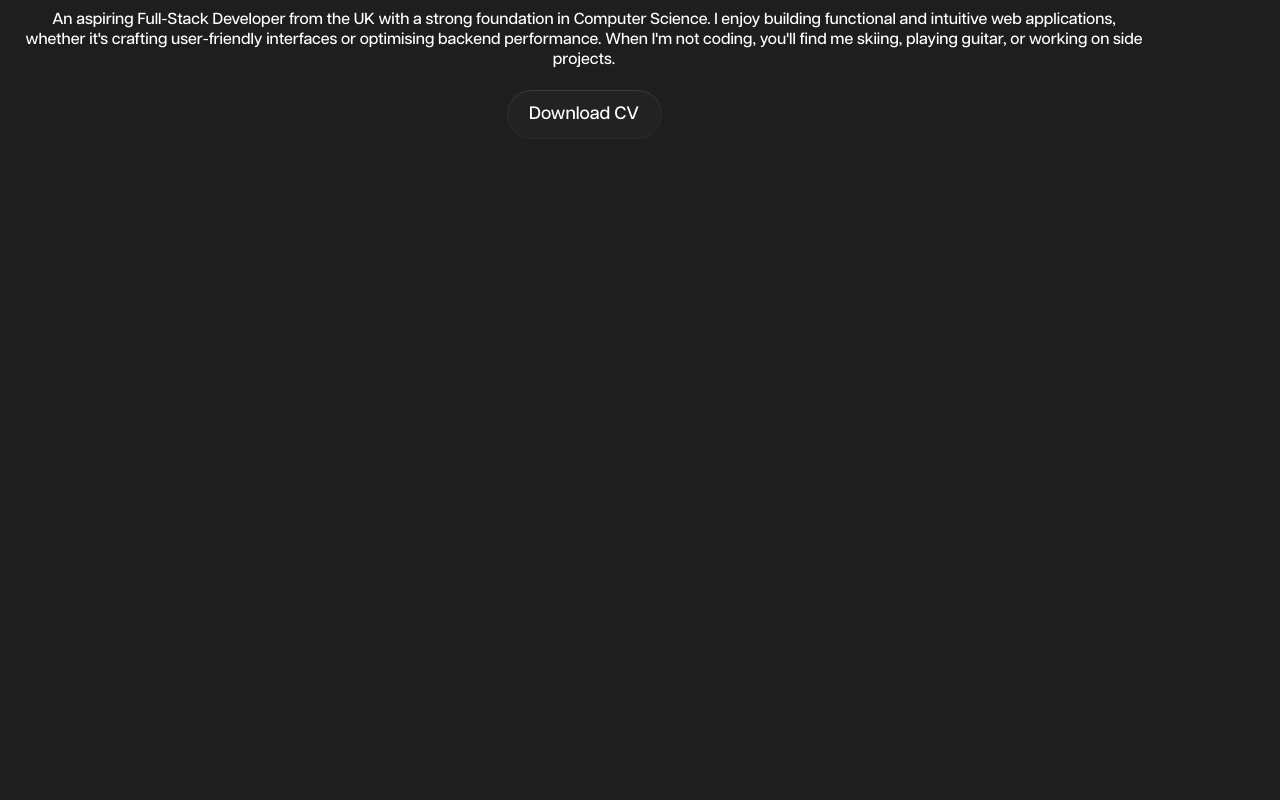
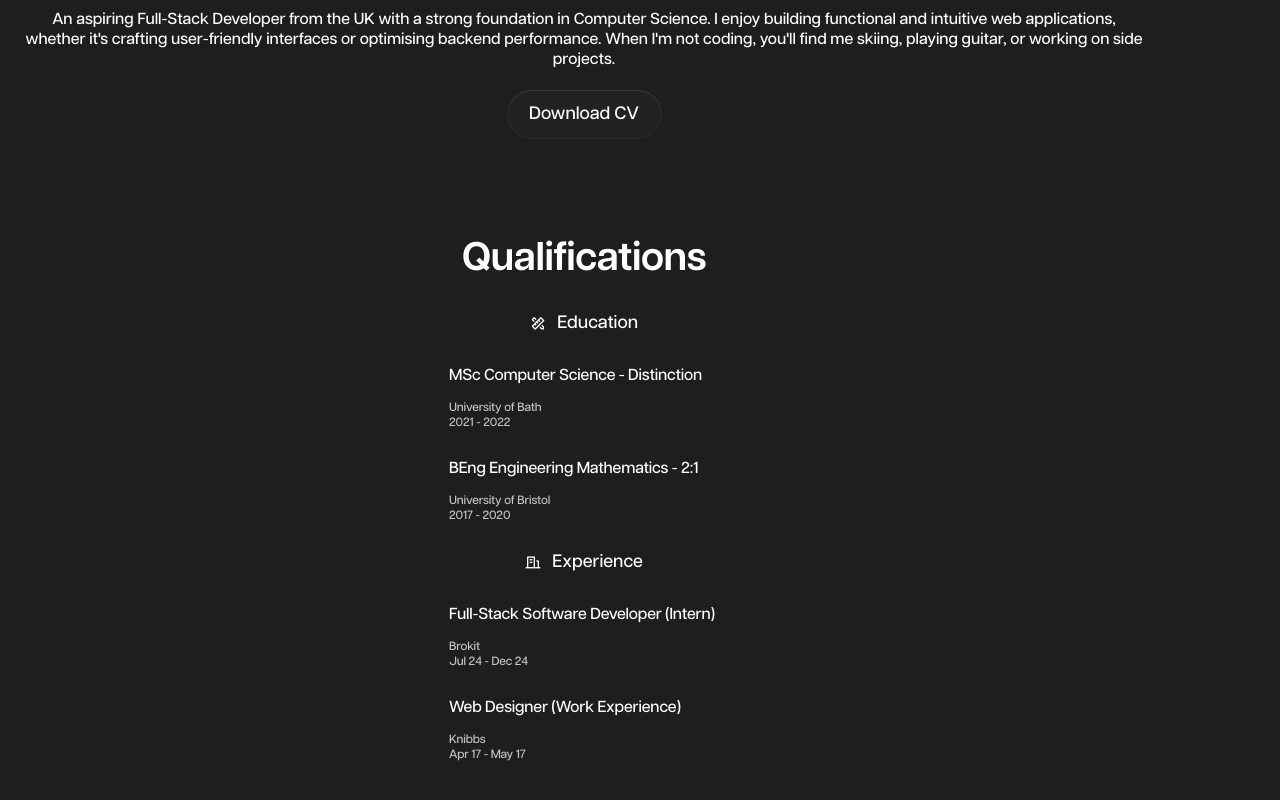
Before and after one commit to henryprosser/henryprosser-old-portfolio, a React (Vite) app: page / in a window 1280 px wide. Shown: the part 1342-2142 px from the top of the page. Before the commit the page ends 1609 px from the top, so only its background shows below. Built offline with nearby package versions, Linux system fonts and the light colour scheme.

Commit message:
Add qualifications section and styling

```diff
--- a/src/App.jsx
+++ b/src/App.jsx
@@ -1,6 +1,7 @@
 import Header from "./components/Header";
 import Hero from "./components/Hero";
 import AboutMe from "./components/AboutMe";
+import Qualifications from "./components/Qualifications";
 
 export default function App() {
   return (
@@ -9,6 +10,7 @@
       <main>
         <Hero />
         <AboutMe />
+        <Qualifications />
       </main>
     </>
   );
--- a/src/components/AboutMe.jsx
+++ b/src/components/AboutMe.jsx
@@ -3,7 +3,7 @@
     <section className="about section">
       <div className="about__container container grid">
         <div className="about__data">
-          <h2 className="about__title">About Me</h2>
+          <h2 className="section__title">About Me</h2>
           <div className="headshot__container">
             <img
               src="src/assets/images/profile-pic copy.png"
--- /dev/null
+++ b/src/components/Qualifications.jsx
@@ -0,0 +1,43 @@
+export default function Qualifications() {
+  return (
+    <section className="qualifications section">
+      <div className="qualifications__container container grid">
+        <div className="qualifications__data">
+          <h2 className="section__title">Qualifications</h2>
+          <div className="education__container">
+            <div className="category__title-group">
+              <i class="ri-pencil-ruler-2-line"></i>
+              <h3 className="category__title">Education</h3>
+            </div>
+            <div className="category__data">
+              <h4>MSc Computer Science - Distinction</h4>
+              <p>University of Bath</p>
+              <p>2021 - 2022</p>
+            </div>
+            <div className="category__data">
+              <h4>BEng Engineering Mathematics - 2:1</h4>
+              <p>University of Bristol</p>
+              <p>2017 - 2020</p>
+            </div>
+          </div>
+          <div className="experience__container">
+            <div className="category__title-group">
+              <i class="ri-building-line"></i>
+              <h3 className="category__title">Experience</h3>
+            </div>
+            <div className="category__data">
+              <h4>Full-Stack Software Developer (Intern)</h4>
+              <p>Brokit</p>
+              <p>Jul 24 - Dec 24</p>
+            </div>
+            <div className="category__data">
+              <h4>Web Designer (Work Experience)</h4>
+              <p>Knibbs</p>
+              <p>Apr 17 - May 17</p>
+            </div>
+          </div>
+        </div>
+      </div>
+    </section>
+  );
+}
--- a/src/index.css
+++ b/src/index.css
@@ -98,7 +98,10 @@
 
 .section__title {
   text-align: center;
-  margin-bottom: 1.875rem;
+  font-size: 2.5rem;
+  font-weight: var(--font-demi-bold);
+  padding-bottom: 1.875rem;
+  letter-spacing: -0.4px;
 }
 
 /*=============== HEADER & NAV ===============*/
@@ -236,14 +239,7 @@
 /*=============== ABOUT ME ===============*/
 .about {
   text-align: center;
-  padding-bottom: 8rem;
-}
-
-.about__title {
-  font-size: 2.5rem;
-  font-weight: var(--font-demi-bold);
-  padding-bottom: 1.875rem;
-  letter-spacing: -0.4px;
+  padding-bottom: 4rem;
 }
 
 .headshot__container {
@@ -315,3 +311,53 @@
 .download__button::active {
   transform: translateY(0);
 }
+
+/*=============== QUALIFICATIONS ===============*/
+.qualifications {
+  text-align: center;
+  padding-bottom: 8rem;
+}
+
+.qualifications__container {
+  grid-template-columns: 270px;
+  justify-content: center;
+}
+
+.qualifications__title {
+  font-size: 2.5rem;
+  font-weight: var(--font-demi-bold);
+}
+
+.category__title-group {
+  display: inline-flex;
+  align-items: center;
+  justify-content: center;
+  gap: 0.7rem;
+  padding-bottom: 2rem;
+}
+
+.category__title {
+  font-size: 1.125rem;
+  font-weight: var(--font-medium);
+}
+
+.category__data {
+  padding-bottom: 1.8125rem;
+}
+
+.category__data > * {
+  text-align: initial;
+  font-weight: var(--font-medium);
+}
+
+.category__data h4 {
+  font-size: 1rem;
+  letter-spacing: -0.16px;
+  padding-bottom: 0.875rem;
+}
+
+.category__data p {
+  font-size: 0.75rem;
+  color: var(--secondary-color);
+  letter-spacing: -0.12px;
+}
```
